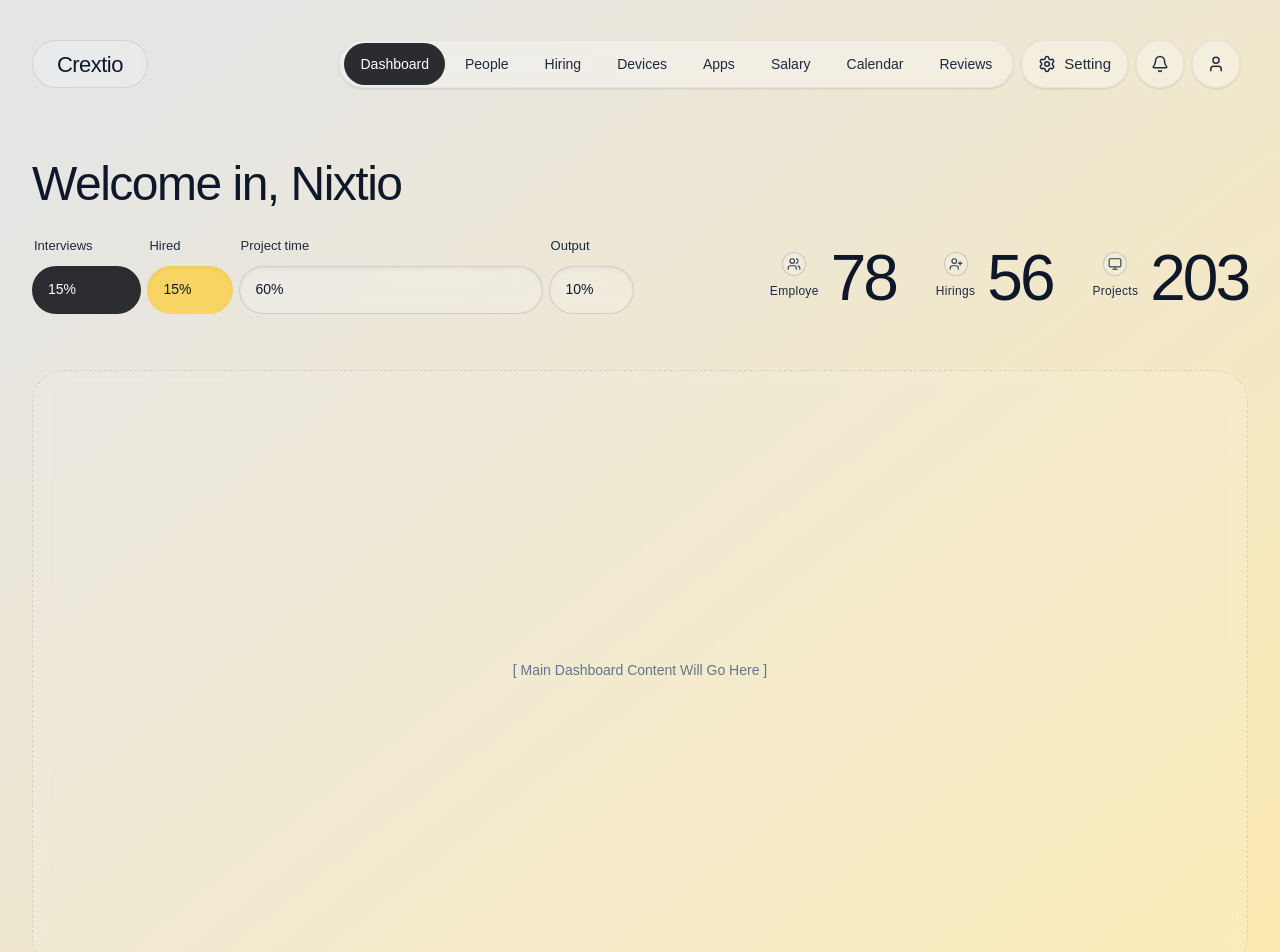
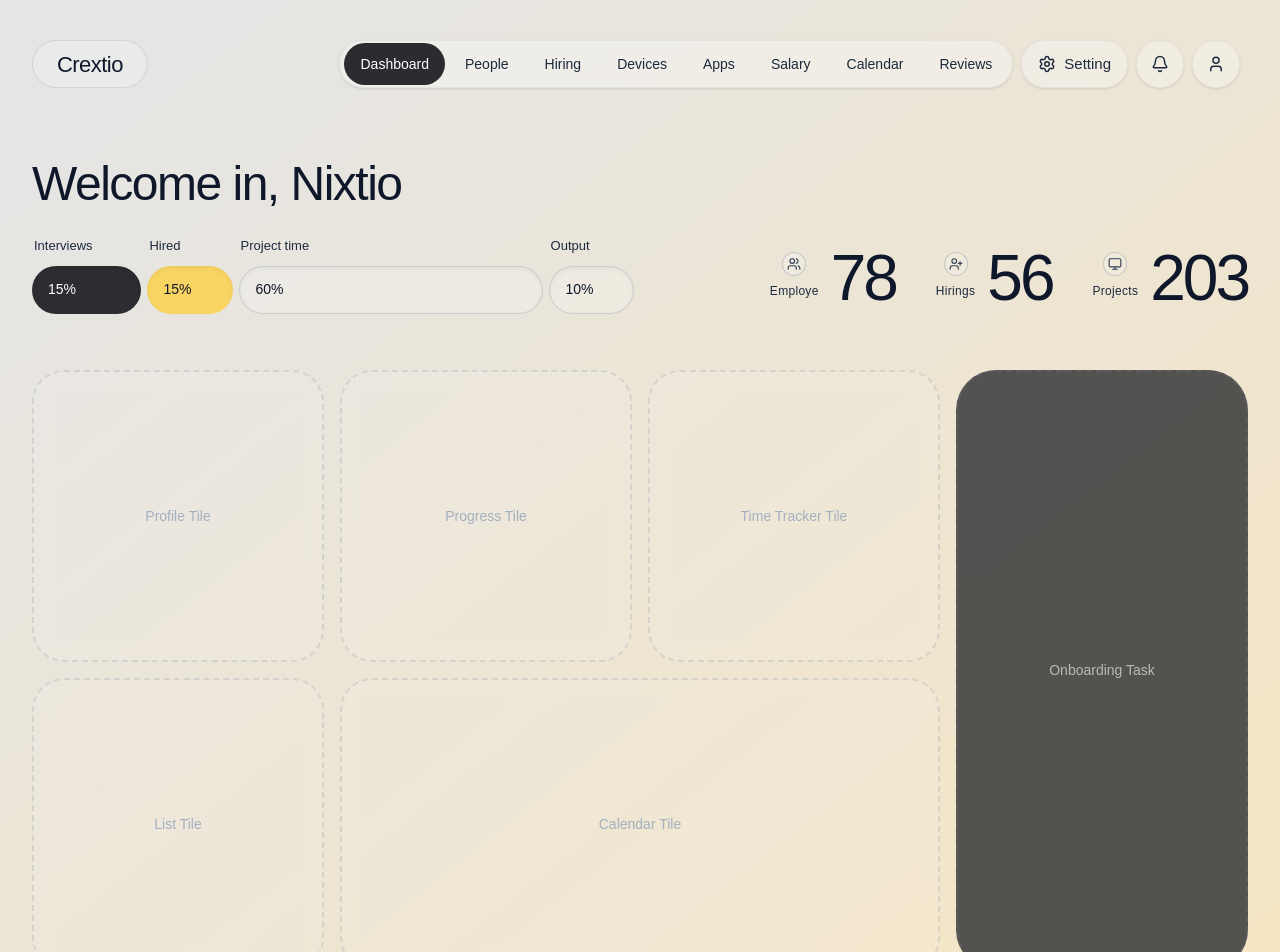
Before and after one commit to farhan-7192/Crextio-dashboard-frontend, a React (Vite) app: page / in a window 1280 px wide. Shown: the top 952 px of the page. Built offline with nearby package versions, Linux system fonts and the light colour scheme.

Commit message:
Added place holders for the main body tiles

```diff
--- a/src/App.tsx
+++ b/src/App.tsx
@@ -2,10 +2,11 @@ import Navbar from "./components/Navbar";
 import WelcomeHeading from "./components/WelcomeHeading";
 import StatsBar from "./components/StatsBar";
 import SummaryMetrics from "./components/SummaryMetrics";
+import DashboardGrid from "./components/DashboardGrid";
 
 export default function App() {
   return (
-    <div className="min-h-screen w-full bg-linear-to-br from-[#e4e5e7] from-5% to-[#FDEAB0] p-4 md:p-6 lg:p-8 font-sans text-slate-900 overflow-x-hidden">
+    <div className="min-h-screen w-full bg-linear-to-br from-[#e4e5e7] to-[#f5e5c2] p-4 md:p-6 lg:p-8 font-sans text-slate-900 overflow-x-hidden">
       <div className="mx-auto max-w-400 h-full flex flex-col gap-8">
         <Navbar />
 
@@ -20,11 +21,7 @@ export default function App() {
           </div>
         </div>
 
-        <main className="flex-1 grid grid-cols-1 xl:grid-cols-12 gap-6 mt-6">
-          <div className="xl:col-span-12 h-150 border border-black/10 border-dashed rounded-[2rem] flex items-center justify-center text-sm text-slate-500 bg-white/10 backdrop-blur-sm">
-            [ Main Dashboard Content Will Go Here ]
-          </div>
-        </main>
+        <DashboardGrid />
       </div>
     </div>
   );
--- /dev/null
+++ b/src/components/DashboardGrid.tsx
@@ -0,0 +1,40 @@
+export default function DashboardGrid() {
+  return (
+    <main className="w-full grid grid-cols-4 gap-4 mt-6">
+      <div className="col-span-1 aspect-square rounded-[2rem] border-2 border-gray-400/30 border-dashed bg-white/10 backdrop-blur-sm flex items-center justify-center">
+        <span className="text-slate-400/80 font-medium text-sm">
+          Profile Tile
+        </span>
+      </div>
+
+      <div className="col-span-1 aspect-square rounded-[2rem] border-2 border-gray-400/30 border-dashed bg-white/10 backdrop-blur-sm flex items-center justify-center">
+        <span className="text-slate-400/80 font-medium text-sm">
+          Progress Tile
+        </span>
+      </div>
+
+      <div className="col-span-1 aspect-square rounded-[2rem] border-2 border-gray-400/30 border-dashed bg-white/10 backdrop-blur-sm flex items-center justify-center">
+        <span className="text-slate-400/80 font-medium text-sm">
+          Time Tracker Tile
+        </span>
+      </div>
+
+
+      <div className="col-span-1 row-span-2 rounded-[2.5rem] border-2 border-gray-500/30 border-dashed bg-[#2c2d30]/80 backdrop-blur-sm flex items-center justify-center">
+        <span className="text-white/60 font-medium text-sm">
+          Onboarding Task
+        </span>
+      </div>
+
+      <div className="col-span-1 aspect-square rounded-[2rem] border-2 border-gray-400/30 border-dashed bg-white/10 backdrop-blur-sm flex items-center justify-center">
+        <span className="text-slate-400/80 font-medium text-sm">List Tile</span>
+      </div>
+
+      <div className="col-span-2 rounded-[2rem] border-2 border-gray-400/30 border-dashed bg-white/10 backdrop-blur-sm flex items-center justify-center">
+        <span className="text-slate-400/80 font-medium text-sm">
+          Calendar Tile
+        </span>
+      </div>
+    </main>
+  );
+}
```
